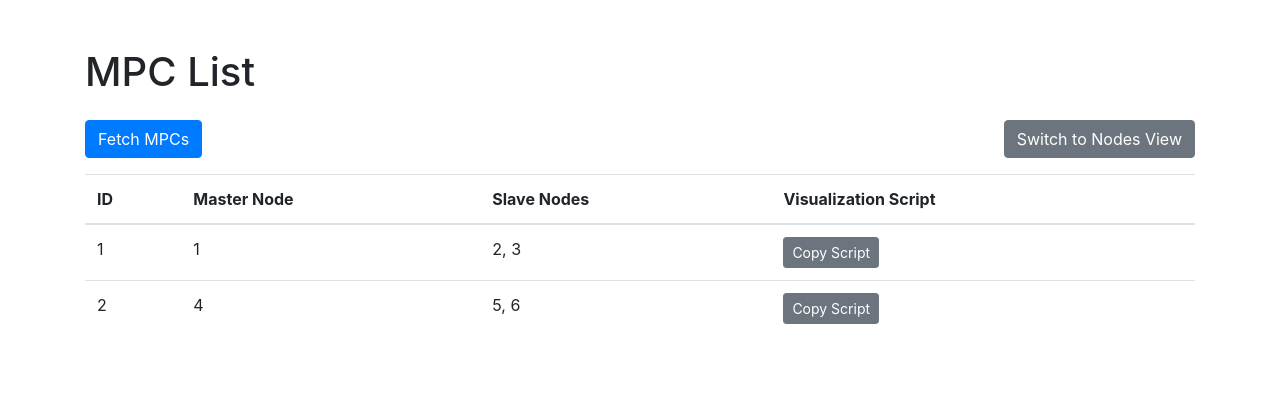
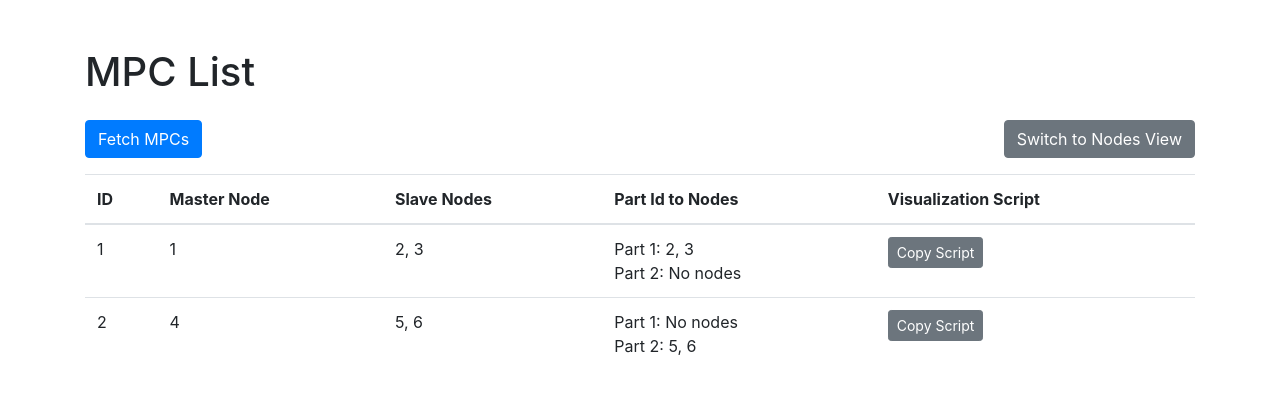
Before and after one commit to manuel1618/mpcforces-extractor, a FastAPI app: page / in a window 1280 px wide. Shown: the top 394 px of the page. Run offline with FastAPI, Linux system fonts and the light colour scheme; some libraries are stand-ins or nearby versions.

Commit message:
some more ui updates

```diff
--- a/mpcforces_extractor/datastructure/entities.py
+++ b/mpcforces_extractor/datastructure/entities.py
@@ -53,12 +53,9 @@ class Element:
     This class is used to store the 2D/3D elements
     """
 
-    id: int
-    property_id: int
-    nodes: list[Node] = []
     element_id2element: Dict = {}
     graph = nx.Graph()
-    centroid: list = []
+    part_id2node_ids = {}
 
     @staticmethod
     def reset_graph():
--- a/mpcforces_extractor/datastructure/rigids.py
+++ b/mpcforces_extractor/datastructure/rigids.py
@@ -18,7 +18,7 @@ class MPC:
     This class is a Multiple Point Constraint (MPC) class that is used to store the nodes and the dofs
     """
 
-    id_2_instance: Dict = {}
+    id_2_instance: Dict[int, "MPC"] = {}
 
     def __init__(
         self,
@@ -68,6 +68,8 @@ class MPC:
         # Calculate the summed forces for each part
         part_id2forces = {}
         for part_id, node_ids in self.part_id2node_ids.items():
-            sum_forces = subcase.get_sum_forces(node_ids)
+            sum_forces = [0, 0, 0]
+            if subcase is not None:
+                sum_forces = subcase.get_sum_forces(node_ids)
             part_id2forces[part_id] = sum_forces
         return part_id2forces
--- a/mpcforces_extractor/playground/database.py
+++ b/mpcforces_extractor/playground/database.py
@@ -1,10 +1,10 @@
 from abc import ABC, abstractmethod
-from typing import List
+from typing import List, Dict
 from fastapi import HTTPException
-from sqlmodel import Session, create_engine, SQLModel, Field, select
+from sqlmodel import Session, create_engine, SQLModel, Field, select, Column, JSON
 from mpcforces_extractor.datastructure.rigids import MPC
 from mpcforces_extractor.datastructure.rigids import MPC_CONFIG
-from mpcforces_extractor.datastructure.entities import Node
+from mpcforces_extractor.datastructure.entities import Node, Element
 
 
 class MPCDBModel(SQLModel, table=True):
@@ -16,6 +16,9 @@ class MPCDBModel(SQLModel, table=True):
     config: str = Field()  # Store MPC_CONFIG as a string
     master_node: int = Field()  # Store master node as an integer
     nodes: str = Field()  # Store nodes as a string
+    part_id2nodes: Dict = Field(
+        default_factory=dict, sa_column=Column(JSON)
+    )  # Store part_id2nodes as a dictionary
 
     def to_mpc(self):
         """
@@ -25,7 +28,7 @@ class MPCDBModel(SQLModel, table=True):
         nodes_list = (
             str(self.nodes).split(",") if self.nodes else []
         )  # Add a check to avoid splitting None
-        return MPC(
+        mpc = MPC(
             element_id=self.id,
             mpc_config=MPC_CONFIG[self.config],  # Convert string back to enum
             master_node=Node.node_id2node[
@@ -34,6 +37,8 @@ class MPCDBModel(SQLModel, table=True):
             nodes=[Node.node_id2node[int(node_id)] for node_id in nodes_list],
             dofs="",
         )
+        mpc.part_id2node_ids = self.part_id2nodes
+        return mpc
 
 
 class NodeDBModel(SQLModel, table=True):
@@ -107,6 +112,9 @@ class FakeDatabase(MPCForcesExtractorDatabase):
             nodes=[node5, node6],
             dofs="",
         )
+
+        Element(1, 1, [node2, node3])
+        Element(2, 2, [node6, node5])
         self.populate_database()
 
         # Read from the database
@@ -130,12 +138,16 @@ class FakeDatabase(MPCForcesExtractorDatabase):
                 session.add(db_node)
 
             for mpc in MPC.id_2_instance.values():
+
+                mpc.get_part_id2force(None)
+
                 # Convert MPC instance to MPCDBModel
                 db_mpc = MPCDBModel(
                     id=mpc.element_id,
                     config=mpc.mpc_config.name,  # Store enum as string
                     master_node=mpc.master_node.id,
                     nodes=",".join([str(node.id) for node in mpc.nodes]),
+                    part_id2nodes=mpc.part_id2node_ids,
                 )
                 # Add to the session
                 session.add(db_mpc)
--- a/mpcforces_extractor/playground/frontend/static/scripts.js
+++ b/mpcforces_extractor/playground/frontend/static/scripts.js
@@ -36,6 +36,10 @@ async function fetchMPCs() {
     try {
         const response = await fetch('/api/v1/mpcs');
         const mpcs = await response.json();
+
+        // Log the MPC data to check if it's being fetched properly
+        console.log("MPCs fetched:", mpcs);
+
         const tableBody = document.getElementById('mpc-table-body');
 
         // Clear the table before appending new rows
@@ -54,27 +58,53 @@ async function fetchMPCs() {
             const nodesCell = document.createElement('td');
             nodesCell.textContent = mpc.nodes.split(",").join(", ");
 
+            // Log part_id2nodes to ensure it's correct
+            console.log("Part ID to Nodes for MPC", mpc.id, ":", mpc.part_id2nodes);
+
+            // Create the part_id2nodes cell
+            const partId2NodesCell = document.createElement('td');
+
+            // Convert part_id2nodes dictionary into a readable format
+            const partId2Nodes = mpc.part_id2nodes;
+            let partId2NodesText = "";
+
+            // Loop through the part_id2nodes dictionary
+            for (const [partId, nodeIds] of Object.entries(partId2Nodes)) {
+                if (nodeIds.length > 0) {
+                    partId2NodesText += `Part ${partId}: ${nodeIds.join(", ")}<br>`;
+                } else {
+                    partId2NodesText += `Part ${partId}: No nodes<br>`;
+                }
+            }
+
+            // Set the text of the partId2NodesCell
+            partId2NodesCell.innerHTML = partId2NodesText;
+
             // Create the visualization script cell with a button
             const scriptCell = document.createElement('td');
             const copyButton = document.createElement('button');
             copyButton.className = 'btn btn-secondary btn-sm';
             copyButton.textContent = 'Copy Script';
 
-            // Placeholder visualization script (customize this as needed)
+            // Placeholder visualization script
             const visualizationScript = `Visualize MPC ${mpc.id} with Master Node ${mpc.master_node} and Nodes ${mpc.nodes}`;
 
             // Copy to clipboard function
             copyButton.addEventListener('click', () => {
                 navigator.clipboard.writeText(visualizationScript).then(() => {
-                    // Show a "Copied" message
-                    const copiedMsg = document.createElement('span');
-                    copiedMsg.textContent = 'Copied!';
-                    copiedMsg.className = 'copied-msg';
-                    scriptCell.appendChild(copiedMsg);
+                    // Store the original text
+                    const originalText = copyButton.textContent;
 
-                    // Remove the message after 1.5 seconds
+                    // Change the button text to 'Copied!' and update its style
+                    copyButton.textContent = 'Copied!';
+                    copyButton.style.backgroundColor = '#4CAF50'; // Change background to green
+                    copyButton.style.color = '#fff'; // Change text color to white
+
+                    // Revert back to original text after 1.5 seconds
                     setTimeout(() => {
-                        copiedMsg.remove();
+                        copyButton.textContent = originalText;
+                        copyButton.style.backgroundColor = ''; // Reset to original background
+                        copyButton.style.color = ''; // Reset to original text color
                     }, 1500);
                 }).catch(err => {
                     console.error('Failed to copy text:', err);
@@ -88,6 +118,7 @@ async function fetchMPCs() {
             row.appendChild(idCell);
             row.appendChild(masterNodeCell);
             row.appendChild(nodesCell);
+            row.appendChild(partId2NodesCell); // Add the partId2Nodes cell
             row.appendChild(scriptCell);
 
             // Append row to the table body
--- a/mpcforces_extractor/playground/frontend/templates/index.html
+++ b/mpcforces_extractor/playground/frontend/templates/index.html
@@ -7,6 +7,7 @@
     <title>MPC List</title>
     <link rel="stylesheet" href="/static/styles.css"> <!-- Link to external CSS -->
     <link rel="stylesheet" href="https://stackpath.bootstrapcdn.com/bootstrap/4.3.1/css/bootstrap.min.css">
+    <link rel="icon" href="/static/favicon.ico" type="image/x-icon"> <!-- Add this line for favicon -->
 </head>
 
 <body>
@@ -25,7 +26,8 @@
                     <th>ID</th>
                     <th>Master Node</th>
                     <th>Slave Nodes</th>
-                    <th>Visualization Script</th> <!-- New column -->
+                    <th>Part Id to Nodes</th>
+                    <th>Visualization Script</th>
                 </tr>
             </thead>
             <tbody id="mpc-table-body">
```
Also changed, not shown: mpcforces_extractor/playground/frontend/static/styles.css (+15 -4 lines), mpcforces_extractor/playground/frontend/static/favicon.ico (added).
